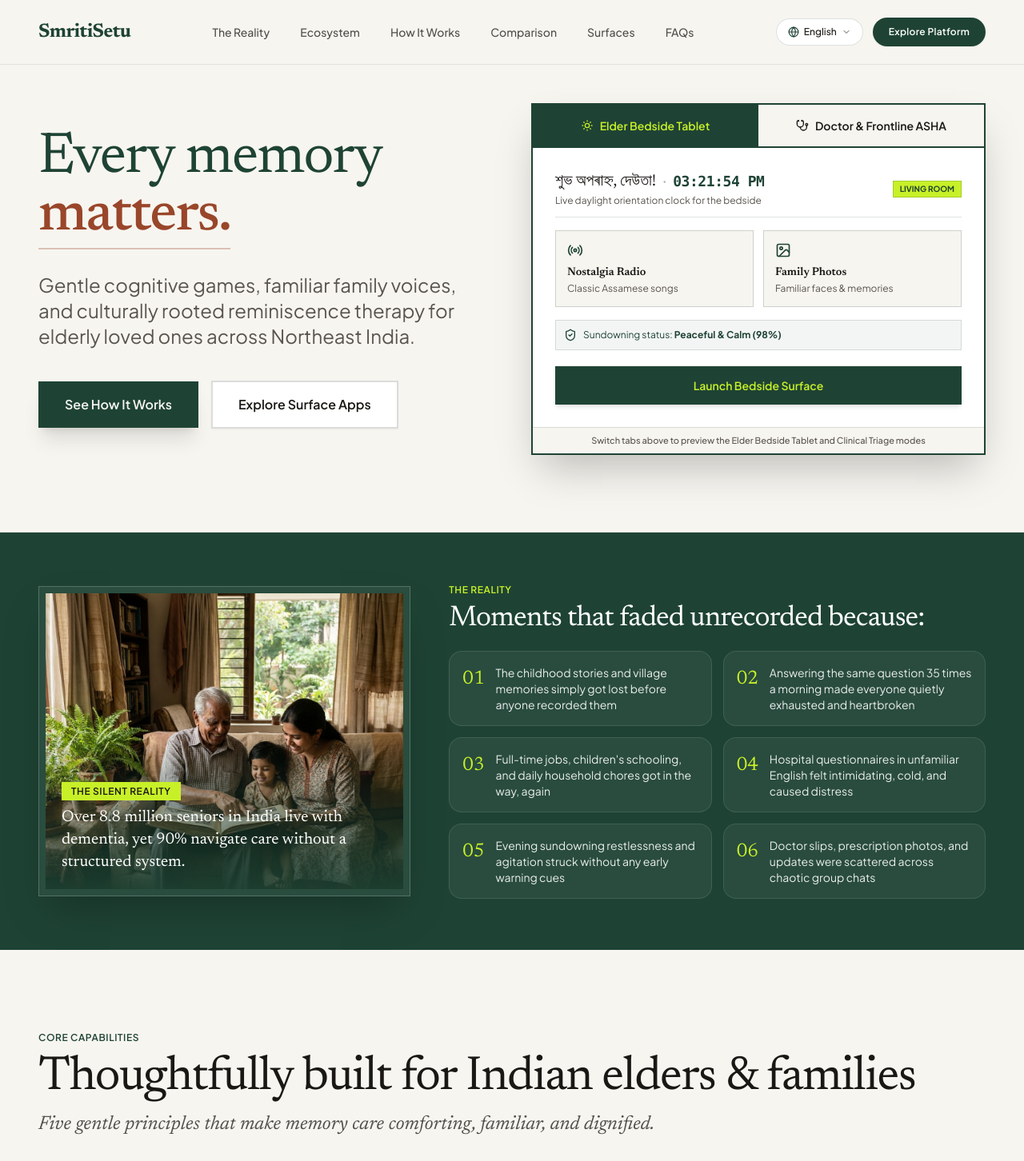
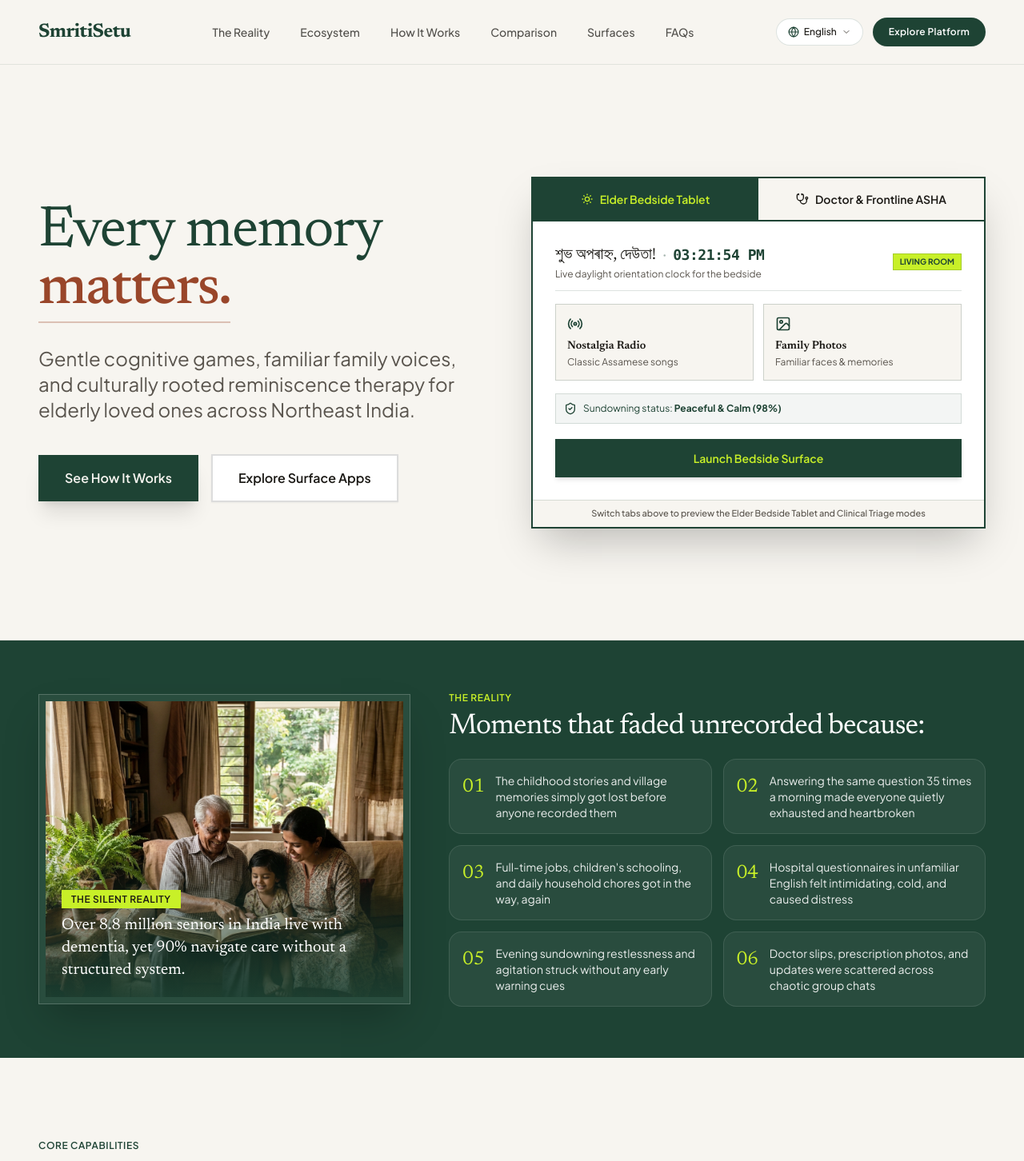
Before and after one commit to TitanXS75/dementia.sih, a React (Vite) app: page / in a window 1280 px wide. Shown: the top 1452 px of the page at 80% size. Built offline with nearby package versions, Linux system fonts and the light colour scheme; the HTML template or start-up script is replaced by a standard one.

Commit message:
Added preloader and animations

```diff
--- a/package.json
+++ b/package.json
@@ -10,6 +10,7 @@
   },
   "dependencies": {
     "clsx": "^2.1.1",
+    "lenis": "^1.3.26",
     "lucide-react": "^0.475.0",
     "react": "^18.3.1",
     "react-dom": "^18.3.1",
--- a/src/App.tsx
+++ b/src/App.tsx
@@ -11,8 +11,37 @@
 import Footer from "./components/Footer";
 import RoleModal from "./components/RoleModal";
 import FaqPage from "./components/FaqPage";
+import Preloader from "./components/Preloader";
+import Lenis from "lenis";
+import ScrollReveal from "./components/ScrollReveal";
 
 export default function App() {
+  const [isSiteLoaded, setIsSiteLoaded] = useState(false);
+  // Lenis Butter-Smooth Inertia Scroll
+  useEffect(() => {
+    if (window.matchMedia("(prefers-reduced-motion: reduce)").matches) return;
+
+    const lenis = new Lenis({
+      duration: 1.15,
+      easing: (t) => Math.min(1, 1.001 - Math.pow(2, -10 * t)),
+      smoothWheel: true,
+      wheelMultiplier: 1,
+      touchMultiplier: 1.2,
+    });
+
+    let animId: number;
+    function raf(time: number) {
+      lenis.raf(time);
+      animId = requestAnimationFrame(raf);
+    }
+    animId = requestAnimationFrame(raf);
+
+    return () => {
+      cancelAnimationFrame(animId);
+      lenis.destroy();
+    };
+  }, []);
+
   const [currentLang, setCurrentLang] = useState<string>("en");
   const [isRoleModalOpen, setIsRoleModalOpen] = useState(false);
   const [initialRole, setInitialRole] = useState("patient");
@@ -87,6 +116,7 @@
   // Main Landing Page (Zero Fake Claims, No Inlined FAQs)
   return (
     <div className="min-h-screen flex flex-col bg-[#F7F5F0] text-[#1A1814] font-sans selection:bg-[#1E4334] selection:text-[#C8F028]">
+      <Preloader onComplete={() => setIsSiteLoaded(true)} />
       {/* 1. Sticky Navigation Bar */}
       <Header
         currentLang={currentLang}
@@ -98,30 +128,45 @@
       <main className="flex-1 w-full">
         {/* 2. Hero Section: Generous top gap, clean serif headline, zero emojis */}
         <Hero
+          isReady={isSiteLoaded}
           onOpenRoleModal={handleOpenRoleModal}
           onScrollTo={handleScrollTo}
         />
 
         {/* 3. Second Section: Fits completely in 1 view on desktop/laptop */}
+        <ScrollReveal distance={36} duration={950}>
           <PainPointsSection />
+        </ScrollReveal>
 
         {/* 4. Ecosystem: 5 Authentic capabilities */}
+        <ScrollReveal distance={36} duration={950}>
           <CueBundleSection onOpenRoleModal={handleOpenRoleModal} />
+        </ScrollReveal>
 
         {/* 5. Dementia Empathy Manifesto */}
+        <ScrollReveal distance={36} duration={950}>
           <ManifestoSection />
+        </ScrollReveal>
 
         {/* 6. How It Works: 5 Real Steps from Daylight orientation to Calm twilight */}
+        <ScrollReveal distance={36} duration={950}>
           <HowItWorks />
+        </ScrollReveal>
 
         {/* 7. Honest Comparison Table */}
+        <ScrollReveal distance={36} duration={950}>
           <ComparisonSection />
+        </ScrollReveal>
 
         {/* 8. 3 Digital Surfaces On Demand */}
+        <ScrollReveal distance={36} duration={950}>
           <SurfacesBento onOpenRoleModal={handleOpenRoleModal} />
+        </ScrollReveal>
 
         {/* 9. Early Family Access & Clinical Pilot Form */}
+        <ScrollReveal distance={36} duration={950}>
           <CtaSection onOpenRoleModal={() => handleOpenRoleModal()} />
+        </ScrollReveal>
       </main>
 
       {/* 10. Footer */}
--- a/src/components/Hero.tsx
+++ b/src/components/Hero.tsx
@@ -11,11 +11,26 @@
 interface HeroProps {
   onOpenRoleModal: (role?: string) => void;
   onScrollTo: (id: string) => void;
+  isReady?: boolean;
 }
 
 type RoleType = "patient" | "asha";
 
-export default function Hero({ onOpenRoleModal, onScrollTo }: HeroProps) {
+export default function Hero({ onOpenRoleModal, onScrollTo, isReady = false }: HeroProps) {
+  const [animate, setAnimate] = useState(false);
+
+  useEffect(() => {
+    if (isReady) {
+      const timer = setTimeout(() => setAnimate(true), 60);
+      return () => clearTimeout(timer);
+    }
+  }, [isReady]);
+
+  // Fallback so it is never hidden under any circumstance
+  useEffect(() => {
+    const fallback = setTimeout(() => setAnimate(true), 2400);
+    return () => clearTimeout(fallback);
+  }, []);
   const [activeRole, setActiveRole] = useState<RoleType>("patient");
 
   const [currentTime, setCurrentTime] = useState<string>(() => {
@@ -56,15 +71,17 @@
   }, []);
 
   return (
-    <section className="w-full bg-[#F7F5F0] pt-8 sm:pt-10 lg:pt-12 pb-16 sm:pb-24 overflow-hidden relative border-b border-[#1A1814]/10">
-      <div className="max-w-[1400px] mx-auto px-6 lg:px-12">
+    <section className="w-full min-h-[calc(100vh-5rem)] min-h-[calc(100dvh-5rem)] flex flex-col justify-center bg-[#F7F5F0] py-8 sm:py-12 lg:py-16 overflow-hidden relative border-b border-[#1A1814]/10">
+      <div className="max-w-[1400px] mx-auto px-6 lg:px-12 w-full my-auto">
         <div className="grid grid-cols-1 lg:grid-cols-12 gap-10 lg:gap-12 items-center">
 
           {/* Left Hero Content */}
           <div className="lg:col-span-6 flex flex-col items-start text-left">
 
             {/* Headline */}
-            <h1 className="font-serif text-4xl sm:text-6xl lg:text-7xl text-primary tracking-tight font-normal leading-[1.12] mb-6 sm:mb-7">
+            <h1 className={`font-serif text-4xl sm:text-6xl lg:text-7xl text-primary tracking-tight font-normal leading-[1.12] mb-6 sm:mb-7 transition-all duration-1000 ease-[cubic-bezier(0.16,1,0.3,1)] ${
+              animate ? "opacity-100 translate-y-0" : "opacity-0 translate-y-8"
+            }`}>
               Every memory <br className="hidden sm:inline" />
               <span className="font-medium text-secondary pb-1 inline-block border-b-2 border-secondary/30">
                 matters.
@@ -72,12 +89,16 @@
             </h1>
 
             {/* Sub-headline */}
-            <p className="text-lg sm:text-xl lg:text-2xl text-on-surface-variant mb-8 sm:mb-10 max-w-xl leading-relaxed font-normal">
+            <p className={`text-lg sm:text-xl lg:text-2xl text-on-surface-variant mb-8 sm:mb-10 max-w-xl leading-relaxed font-normal transition-all duration-1000 delay-150 ease-[cubic-bezier(0.16,1,0.3,1)] ${
+              animate ? "opacity-100 translate-y-0" : "opacity-0 translate-y-8"
+            }`}>
               Gentle cognitive games, familiar family voices, and culturally rooted reminiscence therapy for elderly loved ones across Northeast India.
             </p>
 
             {/* CTA Button Row */}
-            <div className="flex flex-col sm:flex-row items-stretch sm:items-center gap-4 w-full sm:w-auto">
+            <div className={`flex flex-col sm:flex-row items-stretch sm:items-center gap-4 w-full sm:w-auto transition-all duration-1000 delay-300 ease-[cubic-bezier(0.16,1,0.3,1)] ${
+              animate ? "opacity-100 translate-y-0" : "opacity-0 translate-y-6"
+            }`}>
               <button
                 onClick={() => onScrollTo("how-it-works")}
                 className="inline-flex items-center justify-center px-8 py-4 rounded-none bg-[#1E4334] text-[#F7F5F0] hover:bg-[#142F24] font-semibold text-sm sm:text-base transition-all shadow-xl active:scale-95 cursor-pointer border border-[#1E4334]"
@@ -95,7 +116,9 @@
           </div>
 
           {/* Right Hero Visual: 2-Role Interactive Switcher (Constant Height, Simple) */}
-          <div className="lg:col-span-6 w-full">
+          <div className={`lg:col-span-6 w-full transition-all duration-1000 delay-200 ease-[cubic-bezier(0.16,1,0.3,1)] ${
+            animate ? "opacity-100 translate-y-0 scale-100" : "opacity-0 translate-y-8 scale-[0.98]"
+          }`}>
             <div className="border-2 border-[#1E4334] bg-white shadow-2xl rounded-none flex flex-col h-[440px]">
 
               {/* 2 Role Navigation Tabs */}
--- /dev/null
+++ b/src/components/Preloader.tsx
@@ -0,0 +1,78 @@
+import React, { useState, useEffect } from "react";
+
+interface PreloaderProps {
+  brandName?: string;
+  minDuration?: number;
+  onComplete?: () => void;
+}
+
+export default function Preloader({
+  brandName = "SMRITISETU",
+  minDuration = 1900,
+  onComplete,
+}: PreloaderProps) {
+  const [isVisible, setIsVisible] = useState(true);
+  const [isFadingOut, setIsFadingOut] = useState(false);
+
+  useEffect(() => {
+    const startTime = Date.now();
+
+    const handleComplete = () => {
+      const elapsed = Date.now() - startTime;
+      const remainingTime = Math.max(0, minDuration - elapsed);
+
+      setTimeout(() => {
+        setIsFadingOut(true);
+        if (onComplete) onComplete();
+        // After slow curtain exit transition finishes (1000ms), unmount cleanly
+        setTimeout(() => {
+          setIsVisible(false);
+        }, 1000);
+      }, remainingTime);
+    };
+
+    if (document.readyState === "complete") {
+      handleComplete();
+    } else {
+      window.addEventListener("load", handleComplete, { once: true });
+      const fallbackTimeout = setTimeout(handleComplete, minDuration + 600);
+      return () => {
+        clearTimeout(fallbackTimeout);
+        window.removeEventListener("load", handleComplete);
+      };
+    }
+  }, [minDuration, onComplete]);
+
+  if (!isVisible) return null;
+
+  return (
+    <div
+      aria-hidden="true"
+      className={`fixed inset-0 z-[9999] flex flex-col items-center justify-center bg-[#FBF9F4] overflow-hidden px-6 transition-all duration-1000 ease-[cubic-bezier(0.77,0,0.175,1)] ${
+        isFadingOut
+          ? "-translate-y-full opacity-0 pointer-events-none"
+          : "translate-y-0 opacity-100"
+      }`}
+    >
+      <style>{`
+        @keyframes preloader-bar {
+          0% { transform: translateX(-120%); }
+          100% { transform: translateX(380%); }
+        }
+        .animate-preloader-bar {
+          animation: preloader-bar 2.4s cubic-bezier(0.4, 0, 0.2, 1) infinite;
+        }
+      `}</style>
+
+      {/* Brand Title - Solid, calm, elegant, NO blinking */}
+      <div className="text-[#1E4334] font-serif font-light tracking-[0.25em] sm:tracking-[0.45em] md:tracking-[0.7em] text-3xl sm:text-5xl md:text-6xl text-center select-none opacity-100">
+        {brandName}
+      </div>
+
+      {/* Minimalist 1px Track with Slow Steady Gliding Line */}
+      <div className="mt-8 w-40 sm:w-56 h-px bg-[#1E4334]/15 overflow-hidden relative">
+        <div className="absolute top-0 left-0 h-full w-1/3 bg-[#1E4334] animate-preloader-bar" />
+      </div>
+    </div>
+  );
+}
--- /dev/null
+++ b/src/components/ScrollReveal.tsx
@@ -0,0 +1,90 @@
+import React, { useEffect, useRef, useState } from "react";
+
+interface ScrollRevealProps {
+  children: React.ReactNode;
+  className?: string;
+  delay?: number;
+  duration?: number;
+  distance?: number;
+  direction?: "up" | "down" | "left" | "right" | "none";
+  threshold?: number;
+  as?: React.ElementType;
+  style?: React.CSSProperties;
+}
+
+export default function ScrollReveal({
+  children,
+  className = "",
+  delay = 0,
+  duration = 950,
+  distance = 32,
+  direction = "up",
+  threshold = 0.08,
+  as: Component = "div",
+  style = {},
+}: ScrollRevealProps) {
+  const ref = useRef<HTMLElement>(null);
+  const [isVisible, setIsVisible] = useState(false);
+
+  useEffect(() => {
+    const el = ref.current;
+    if (!el) return;
+
+    // If user prefers reduced motion, show immediately
+    if (window.matchMedia("(prefers-reduced-motion: reduce)").matches) {
+      setIsVisible(true);
+      return;
+    }
+
+    const observer = new IntersectionObserver(
+      ([entry]) => {
+        if (entry.isIntersecting) {
+          setIsVisible(true);
+          observer.unobserve(el);
+        }
+      },
+      {
+        threshold,
+        rootMargin: "0px 0px -40px 0px",
+      }
+    );
+
+    observer.observe(el);
+    return () => observer.disconnect();
+  }, [threshold]);
+
+  const getTransform = () => {
+    if (isVisible) return "none";
+    switch (direction) {
+      case "up":
+        return `translateY(${distance}px)`;
+      case "down":
+        return `translateY(-${distance}px)`;
+      case "left":
+        return `translateX(${distance}px)`;
+      case "right":
+        return `translateX(-${distance}px)`;
+      default:
+        return "none";
+    }
+  };
+
+  return (
+    <Component
+      ref={ref}
+      className={className}
+      style={{
+        ...style,
+        opacity: isVisible ? 1 : 0,
+        transform: getTransform(),
+        transitionProperty: "opacity, transform",
+        transitionDuration: `${duration}ms`,
+        transitionDelay: `${delay}ms`,
+        transitionTimingFunction: "cubic-bezier(0.16, 1, 0.3, 1)",
+        willChange: isVisible ? "auto" : "opacity, transform",
+      }}
+    >
+      {children}
+    </Component>
+  );
+}
```
Also changed, not shown: src/index.css (+22 -0 lines), 1 other file (tests, documents, lock files or other folders). Lines whose indentation alone changed are shown as unchanged.
